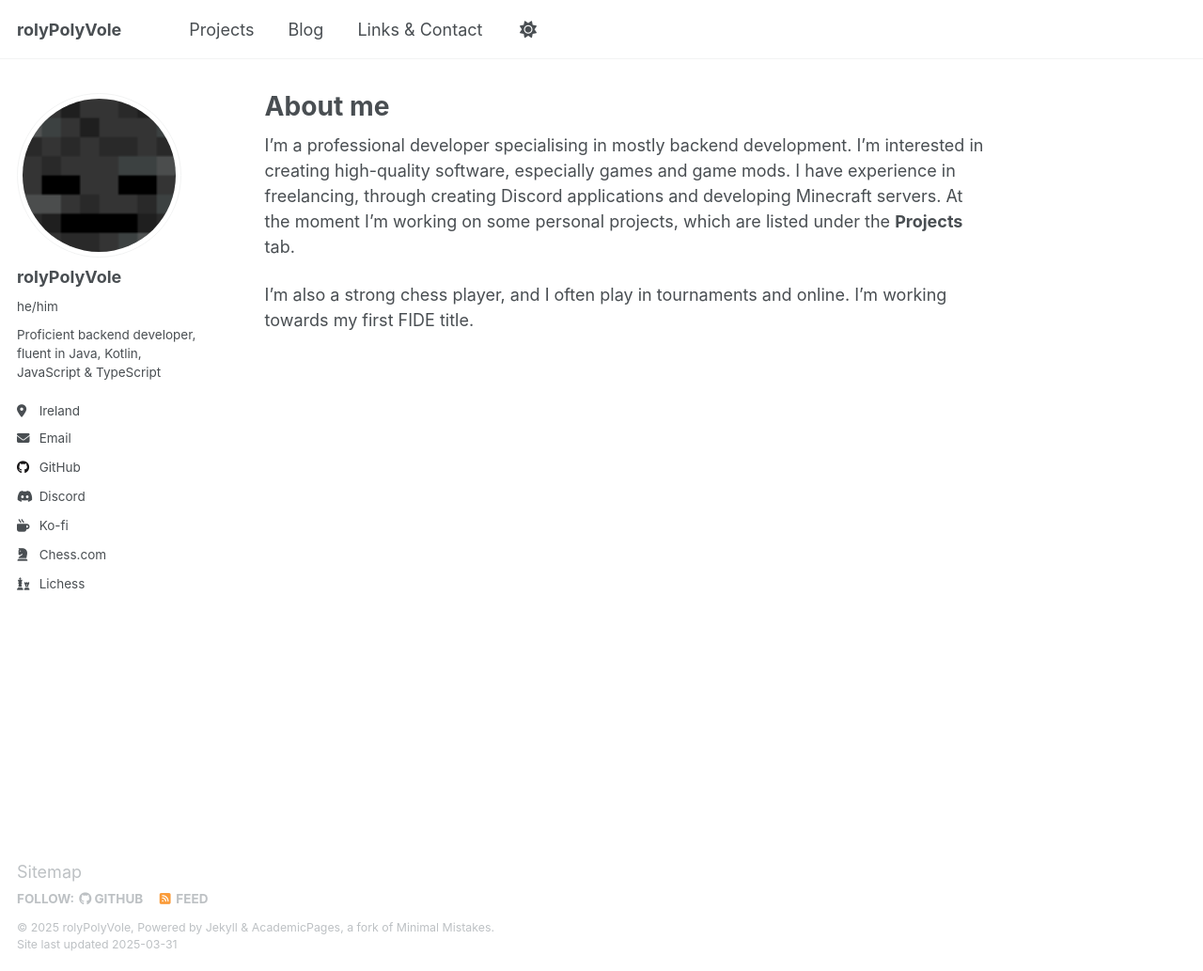
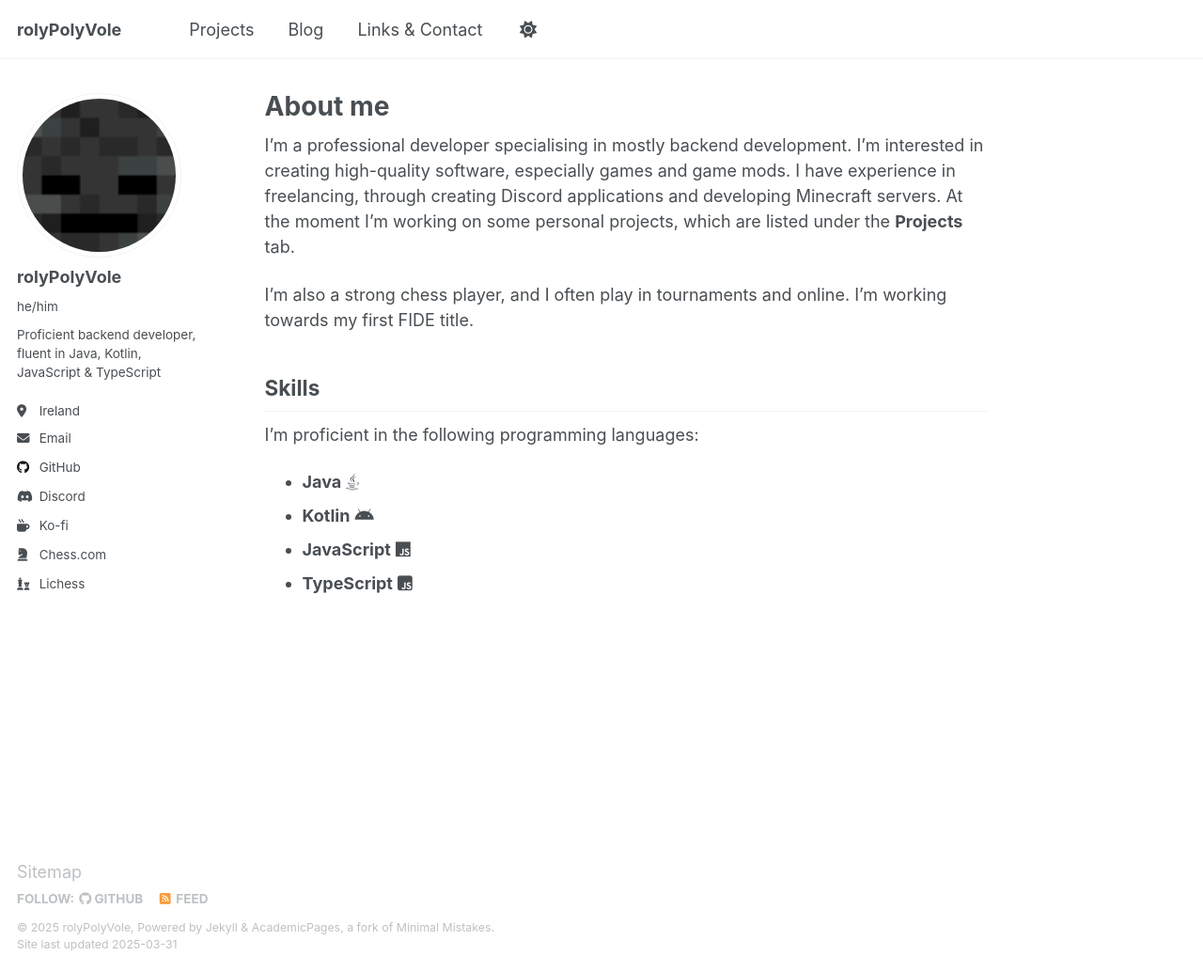
Before and after one commit to rolyPolyVole/rolyPolyVole.github.io, a Jekyll site: the page built from _pages/about.md, in a window 1280 px wide and 1033 px high. Shown: the whole window at 94% size. Built offline with Jekyll 4.4.1, drawn with Linux system fonts in a browser that asks for light colours.

Commit message:
Move skills from contact to about

```diff
--- a/_pages/about.md
+++ b/_pages/about.md
@@ -10,3 +10,12 @@ redirect_from:
 I'm a professional developer specialising in mostly backend development. I'm interested in creating high-quality software, especially games and game mods. I have experience in freelancing, through creating Discord applications and developing Minecraft servers. At the moment I'm working on some personal projects, which are listed under the **Projects** tab.
 
 I'm also a strong chess player, and I often play in tournaments and online. I'm working towards my first FIDE title.
+
+## Skills
+
+I'm proficient in the following programming languages:
+
+- **Java** <i class="fab fa-java icon-pad-right" aria-hidden="true"></i>
+- **Kotlin** <i class="fab fa-android icon-pad-right" aria-hidden="true"></i>
+- **JavaScript** <i class="fab fa-js icon-pad-right" aria-hidden="true"></i>
+- **TypeScript** <i class="fab fa-js-square icon-pad-right" aria-hidden="true"></i>
```
Also changed, not shown: _pages/contact.md (+0 -9 lines).
